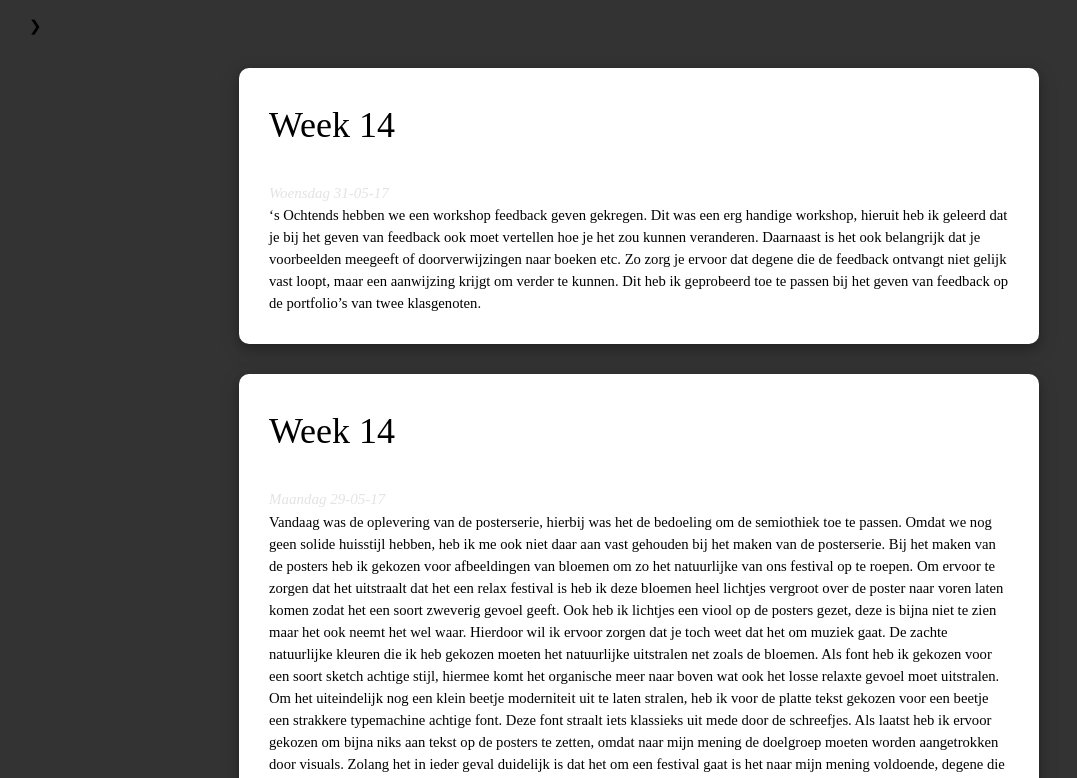
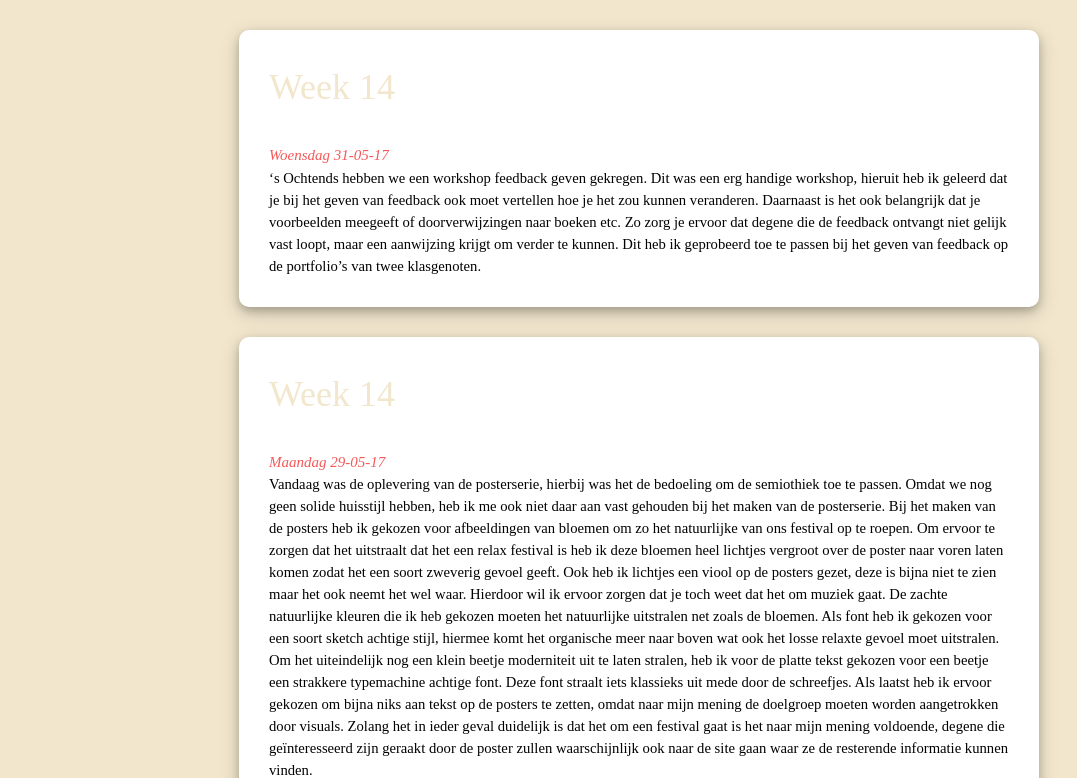
Before and after one commit to Laura0209/School, a plain HTML site: page index.html in a window 1280 px wide. Shown: the top 778 px of the page, without its empty margins (1-1078 px from the left). Drawn offline with nearby package versions, Linux system fonts and the light colour scheme; a script that the page names is missing.

Commit message:
Add files via upload

```diff
--- a/CSS/style.css
+++ b/CSS/style.css
@@ -1,5 +1,31 @@
 body{
-	background-color:#333;
+	background-color:#f2e7cd; /*262626 antrasiet*/
+}
+
+#art{
+	width: 100%;
+	height: 100%;
+	position: fixed;
+	cursor: pointer;
+}
+
+#next{
+	display: block;
+	width: 50px;
+	height: 50px;
+	border-radius: 50px;
+	background-color: #f45858;
+	position: fixed;
+	left: 1825px;
+	top: 825px;
+	box-shadow: 0 4px 8px 0 rgba(0, 0, 0, 0.2), 0 6px 20px 0 rgba(0, 0, 0, 0.19);
+}
+
+#next p{
+	color: #ffffff;
+	font-size: 15pt;
+	margin-left: 20px;
+	margin-top: 11px;
 }
 
 #blog{
@@ -33,11 +59,12 @@ h1, p, a{
 
 #day{
 	margin-top: 30px;
-	color: #e3e3e3;
+	color: #f45858;
 }
 
 h1{
 	padding-top: 30px;
+	color: #f2e7cd;
 }
 
 #info{
@@ -49,11 +76,12 @@ h1{
 
 #link{
 	text-decoration: none;
-	font-size: 11pt;
+	font-size: 9pt;
 	height: auto;
 	top: 10px;
 	padding-bottom: 30px;
-	color: #e3e3e3;
+	color: #f45858;
+	z-index: 10;
 }
 
 img{
@@ -62,6 +90,10 @@ img{
 
 }
 
+video{
+	width: 100%;
+}
+
 #empty{
 	height: auto;
 	padding-bottom: 15px;
```
